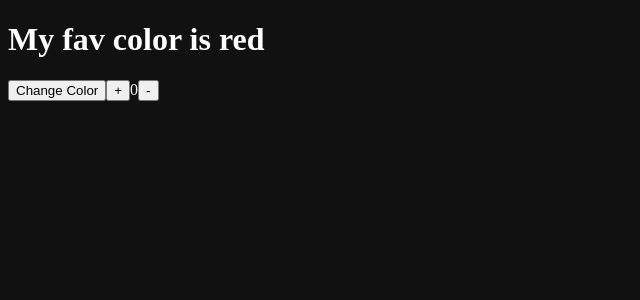
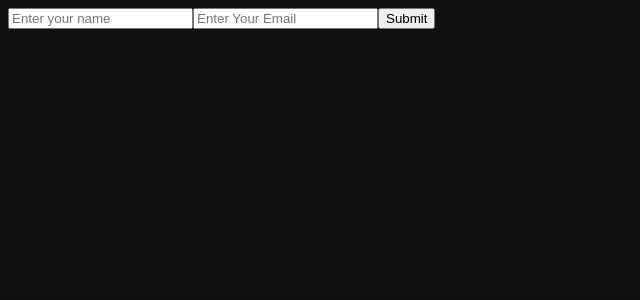
Before and after one commit to Aestheticsuraj234/js-react, a React (Vite) app in the folder react-js/my-app/: page / in a window 1280 px wide. Shown: the top 300 px of the page, without its empty margins (0-640 px from the left). Built offline with nearby package versions, Linux system fonts and the light colour scheme.

Commit message:
formHandling and event

```diff
--- a/react-js/my-app/src/App.jsx
+++ b/react-js/my-app/src/App.jsx
@@ -1,27 +1,61 @@
-import {useState} from 'react'
-
+import React from 'react'
+import Form from './Form'
 
 const App = () => {
-const [count , setCount] = useState(0);
-const [color , setColor] = useState("red");
+
+// const onClickAlert = ()=>{
+//   alert("Button Clicked")
+// }
+
+// const greet = (username)=>{
+//   alert(`Hello! , ${username}`)
+// }
+
+// const handleSubmit = (e)=>{
+//   e.preventDefault();
+//   alert('Form Submitted')
+// }
 
   return (
+
     <div>
+      <Form/>
+    </div>
 
-<h1>My fav color is {color}</h1>
-<button onClick={()=>setColor("green")}>
-  Change Color
-</button>
-
-      <button onClick={()=>setCount(count+1)}>
-        +
-      </button>
-      {count}
-      <button onClick={()=>setCount(count-1)}>
-        -
-      </button>
-    </div>
+    // <form onSubmit={handleSubmit}>
+    //   {/* <button onClick={onClickAlert}>Click Me</button>
+    //   <button onClick={()=>greet("Suraj")}>Say Hello</button> */}
+    //   <button type='submit'>
+    //     Submit
+    //   </button>
+    // </form>
   )
 }
 
 export default App
+
+// onClick
+// onSubmit
+// onChange
+// onFocus , onBlur
+// onKeyDown , onKeyUp
+
+// import { useState } from "react";
+
+// const App = () => {
+//   const [count, setCount] = useState(0);
+//   const [color, setColor] = useState("red");
+
+//   return (
+//     <div>
+//       <h1>My fav color is {color}</h1>
+//       <button onClick={() => setColor("green")}>Change Color</button>
+
+//       <button onClick={() => setCount(count + 1)}>+</button>
+//       {count}
+//       <button onClick={() => setCount(count - 1)}>-</button>
+//     </div>
+//   );
+// };
+
+// export default App;
--- /dev/null
+++ b/react-js/my-app/src/Form.jsx
@@ -0,0 +1,68 @@
+import React, { useState } from "react";
+
+const Form = () => {
+  const [formData, setFormData] = useState({
+    username: "",
+    email: "",
+  });
+
+const handleChange = (e)=>{
+    const {name , value} = e.target;
+
+    setFormData((prevData)=>({
+        ...prevData,
+        [name]:value
+    }))
+}
+  const onSubmit = (e) => {
+    e.preventDefault();
+    console.log(formData);
+  };
+
+
+  return (
+    <form onSubmit={onSubmit}>
+      <input
+        type="text"
+        placeholder="Enter your name"
+        value={formData.username}
+        name="username"
+        onChange={handleChange}
+      />
+      <input
+        type="email"
+        placeholder="Enter Your Email"
+        value={formData.email}
+        name="email"
+        onChange={handleChange}
+      />
+      <button type="submit">Submit</button>
+    </form>
+  );
+};
+
+export default Form;
+
+// import React, { useState } from "react";
+
+// const Form = () => {
+//   const [name, setName] = useState("");
+
+// const onSubmit = (e)=>{
+//     e.preventDefault();
+//     alert(`Hello ${name}`)
+// }
+
+//   return (
+//     <form onSubmit={onSubmit}>
+//       <input
+//         type="text"
+//         value={name}
+//         onChange={(e) => setName(e.target.value)}
+//       />
+//       <button type="submit">Greet</button>
+//     </form>
+//   );
+// };
+
+// export default Form;
```
Also changed, not shown: 1 other file (tests, documents, lock files or other folders).
